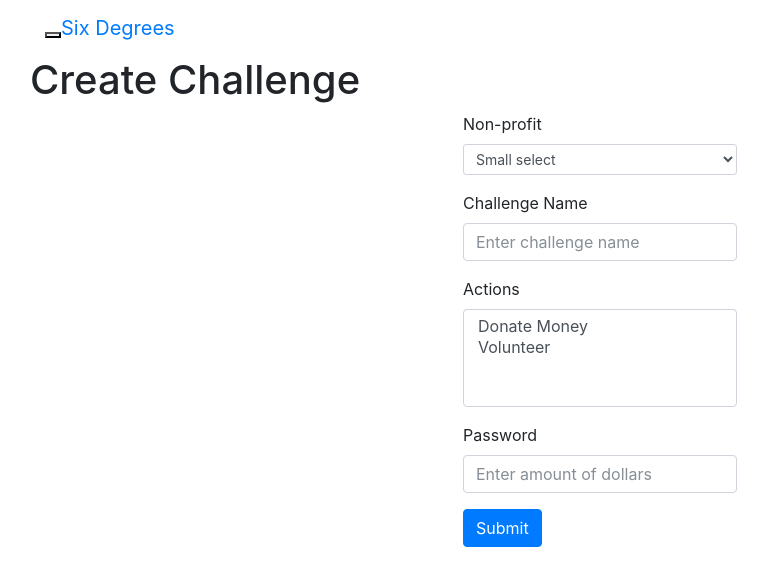
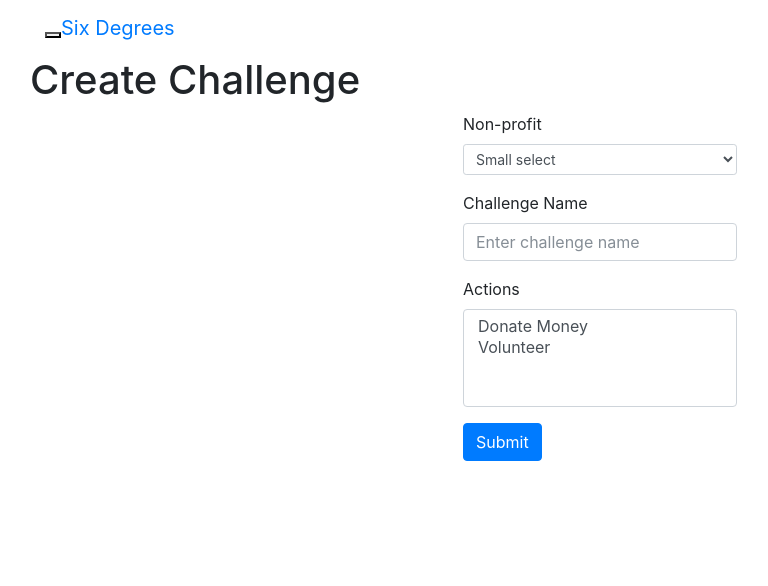
Before and after one commit to nisiya/SixDegreesofFoxes, an Angular app in the folder sixdegreesoffoxes/: page /create-challenge in a window 1280 px wide. Shown: the top 586 px of the page, without its empty margins (40-808 px from the left). Built offline with nearby package versions, Linux system fonts and the light colour scheme.

Commit message:
create challenge edit

```diff
--- a/sixdegreesoffoxes/src/app/create-challenge.component.html
+++ b/sixdegreesoffoxes/src/app/create-challenge.component.html
@@ -14,7 +14,7 @@
 				</select>
 			</div>
 			<div class="form-group">
-				<label for="challenge_name">Challenge Name</label>
+				<label for="c_name">Challenge Name</label>
 				<input type="text" class="form-control" id="challenge_name" aria-describedby="challengenameHelp" placeholder="Enter challenge name">
 				<!-- <small id="emailHelp" class="form-text text-muted">We'll never share your email with anyone else.</small> -->
 			</div>
@@ -25,10 +25,6 @@
 					  <option>Volunteer</option>
 					</select>
 			</div>
-			<div class="form-group">
-				<label for="action_value">Password</label>
-				<input type="text" class="form-control" id="action_value" placeholder="Enter amount of dollars">
-			</div>
 			<button type="submit" class="btn btn-primary">Submit</button>
 		</fieldset>
 		</form>
```
